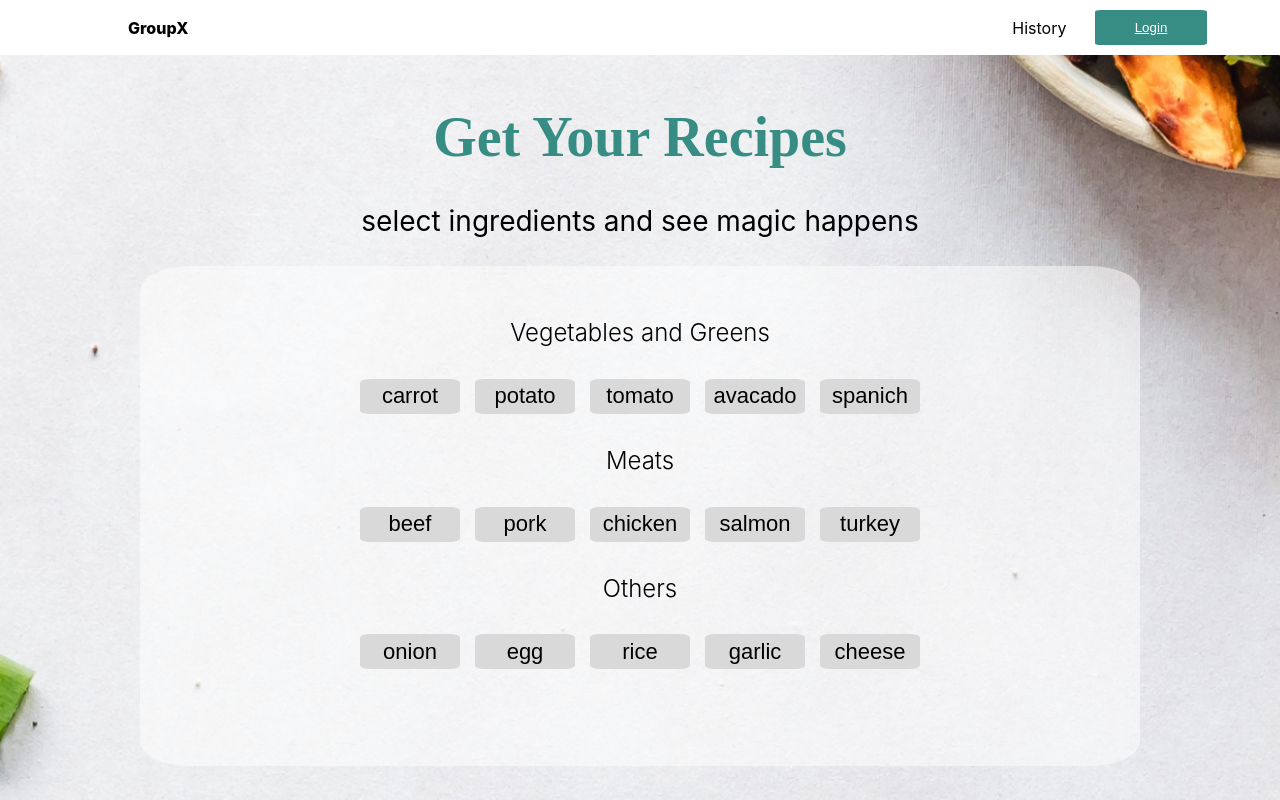
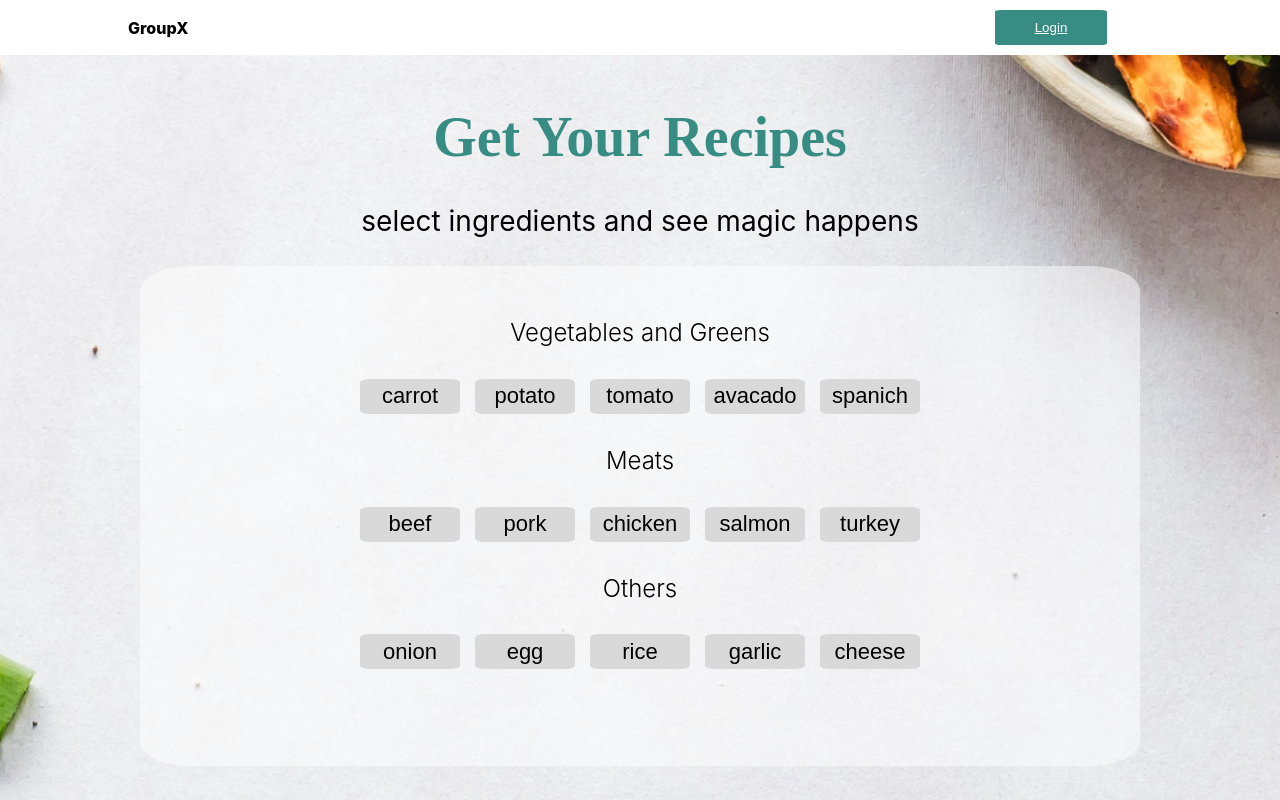
Before and after one commit to VT-SE-Fall2023/groupx-recipe-frontend, a React (Create React App) app: page / in a window 1280 px wide. Shown: the top 800 px of the page. Built offline with nearby package versions, Linux system fonts and the light colour scheme.

Commit message:
feat: Remove history button in header when logout

```diff
--- a/src/Header.js
+++ b/src/Header.js
@@ -1,15 +1,15 @@
 import React from 'react';
 import { Link, useLocation, useNavigate } from 'react-router-dom';
+import { useEmailContext } from './context/EmailContext';
+import { useHistoryContext } from './context/HistoryContext';
 import './css/Header.css';
-import { useHistoryContext } from './context/HistoryContext';
-import { useEmailContext } from './context/EmailContext';
 
 function Header() {
     const { pathname } = useLocation();
     const navigate = useNavigate();
     const isAuthenticated = !!localStorage.getItem('email'); // Check if the user is authenticated
-    const {setUserHistory} = useHistoryContext();
-    const {handleLoginEmail} = useEmailContext();
+    const { setUserHistory } = useHistoryContext();
+    const { handleLoginEmail } = useEmailContext();
 
     const handleLogout = () => {
         // Remove the token from localStorage or perform any other necessary cleanup
@@ -24,9 +24,11 @@ function Header() {
         <div className='header'>
             <Link id="logo" to='/'>GroupX</Link>
             <div className="about-login">
-                <Link id='about' to='/history'>
-                    History
-                </Link>
+                {isAuthenticated && ( // Show the "History" link only when the user is authenticated
+                    <Link id='about' to='/history'>
+                        History
+                    </Link>
+                )}
                 {isAuthenticated ? ( // Render the "Logout" button if the user is authenticated
                     <button id='login-button' onClick={handleLogout}>
                         Logout
```
